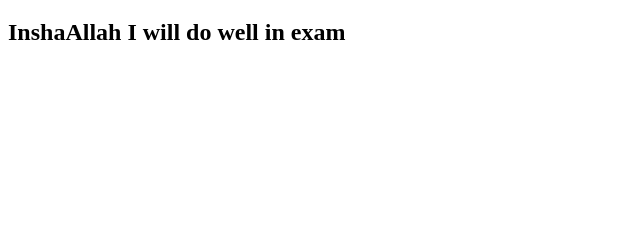
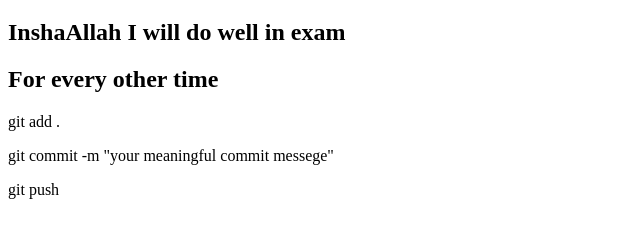
Before and after one commit to tanjiakater-lgtm/my-exam-routine, a plain HTML site: page index.html in a window 1280 px wide. Shown: the part 61-298 px from the top of the page, without its empty margins (0-640 px from the left). Drawn offline with Linux system fonts and the light colour scheme.

Commit message:
addeded commands to changes to github

```diff
--- a/index.html
+++ b/index.html
@@ -8,5 +8,11 @@
 <body>
     <h1>Exam is coming. pray for me</h1>
     <h2>InshaAllah I will do well in exam</h2>
+    <div>
+        <h2>For every other time</h2>
+        <p>git add .</p>
+        <p>git commit -m "your meaningful commit messege"</p>
+        <p>git push</p>
+    </div>
 </body>
 </html>
```
